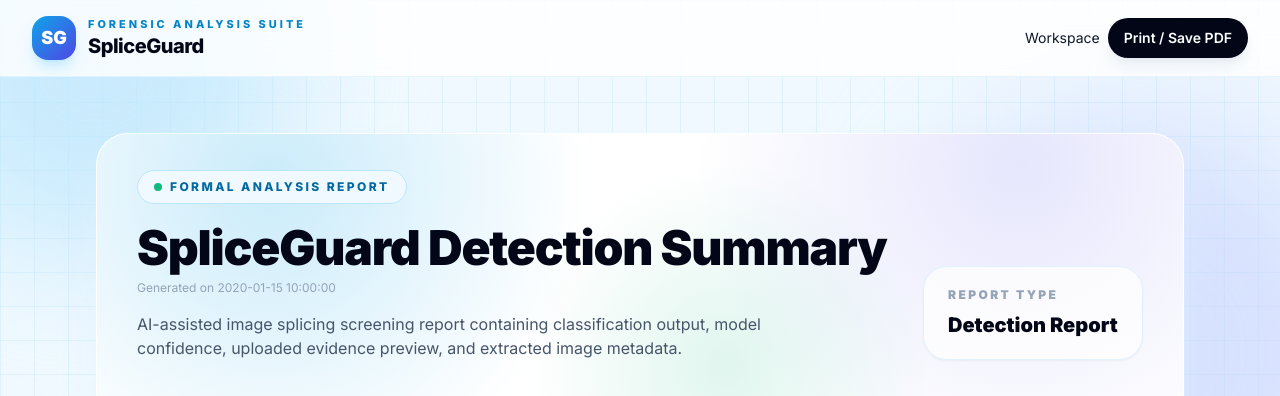
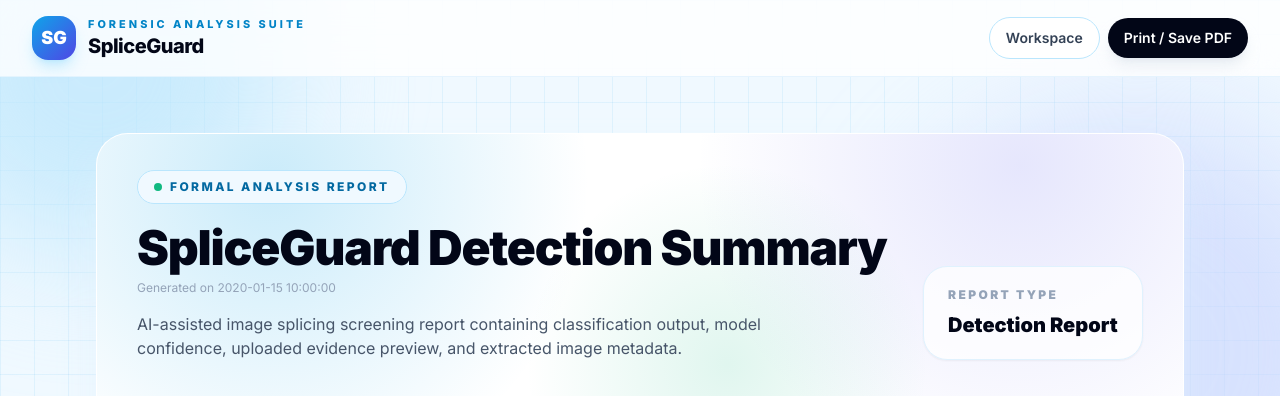
Before and after one commit to nazurahh01/SPLICEGUARD, a Flask app: template templates/report.html in a window 1280 px wide. Shown: the top 396 px of the page. Run offline with Flask 3, Linux system fonts and the light colour scheme; the template is opened without the code that fills it: most values are stand-ins (such as "Sample title", 1, 10 or a date in 2020); grey boxes marked "Sample" are stand-in pictures; parts of the project's set-up code (start-up, migrations or seed data) failed here and were passed over; some libraries are stand-ins or nearby versions.

Commit message:
Update admin dahsboard

```diff
--- a/templates/report.html
+++ b/templates/report.html
@@ -131,14 +131,12 @@
             </a>
 
             <nav class="flex items-center gap-2 text-sm">
-                <a href="{% if session['role'] == 'admin' %}/admin{% else %}/tool{% endif %}">
-
+                <a href="{% if session['role'] == 'admin' %}/admin-scan{% else %}/tool{% endif %}" class="px-4 py-2.5 rounded-full border border-sky-200 bg-white text-slate-700 font-semibold hover:border-sky-400 hover:text-sky-700 transition">
                     {% if session['role'] == 'admin' %}
                         Admin Dashboard
                     {% else %}
                         Workspace
                     {% endif %}
-
                 </a>
                 <button onclick="window.print()" class="px-4 py-2.5 rounded-full bg-slate-950 text-white font-semibold hover:bg-slate-800 transition shadow-lg shadow-slate-300/40">
                     Print / Save PDF
```
